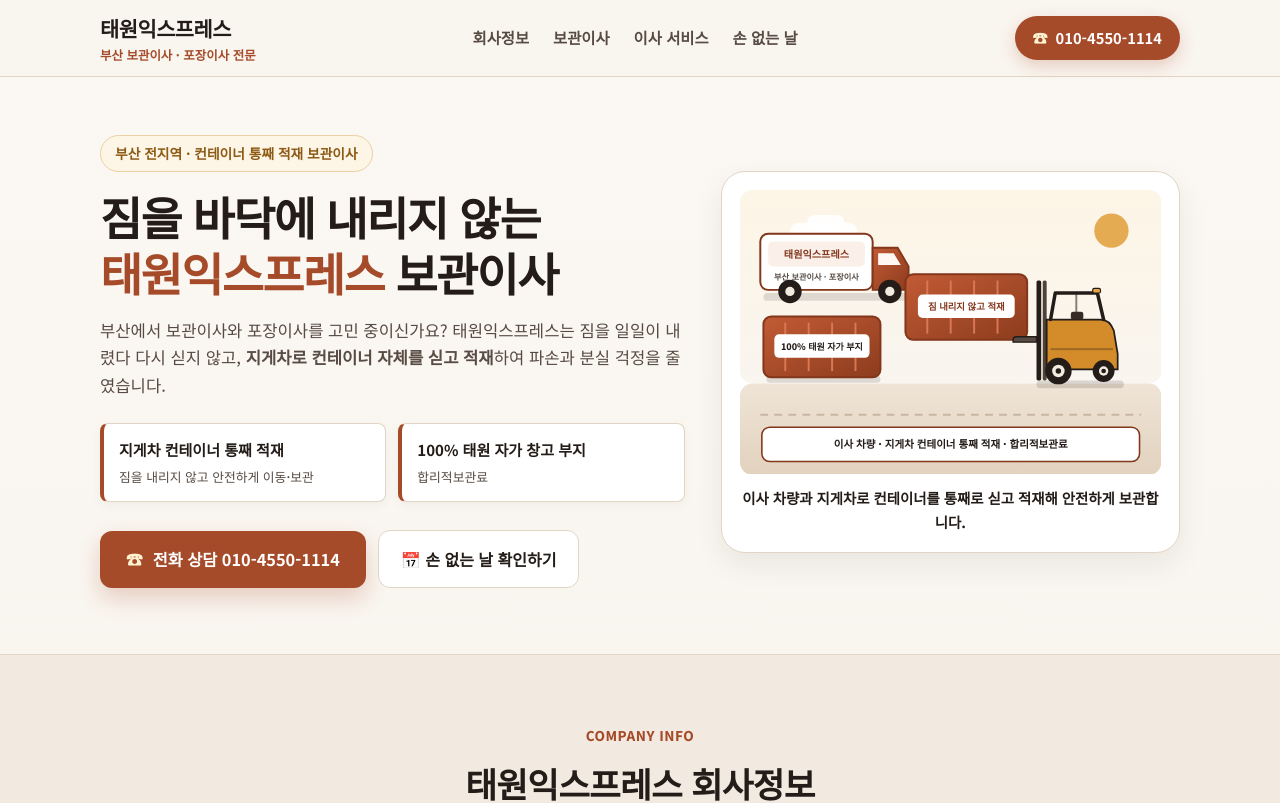
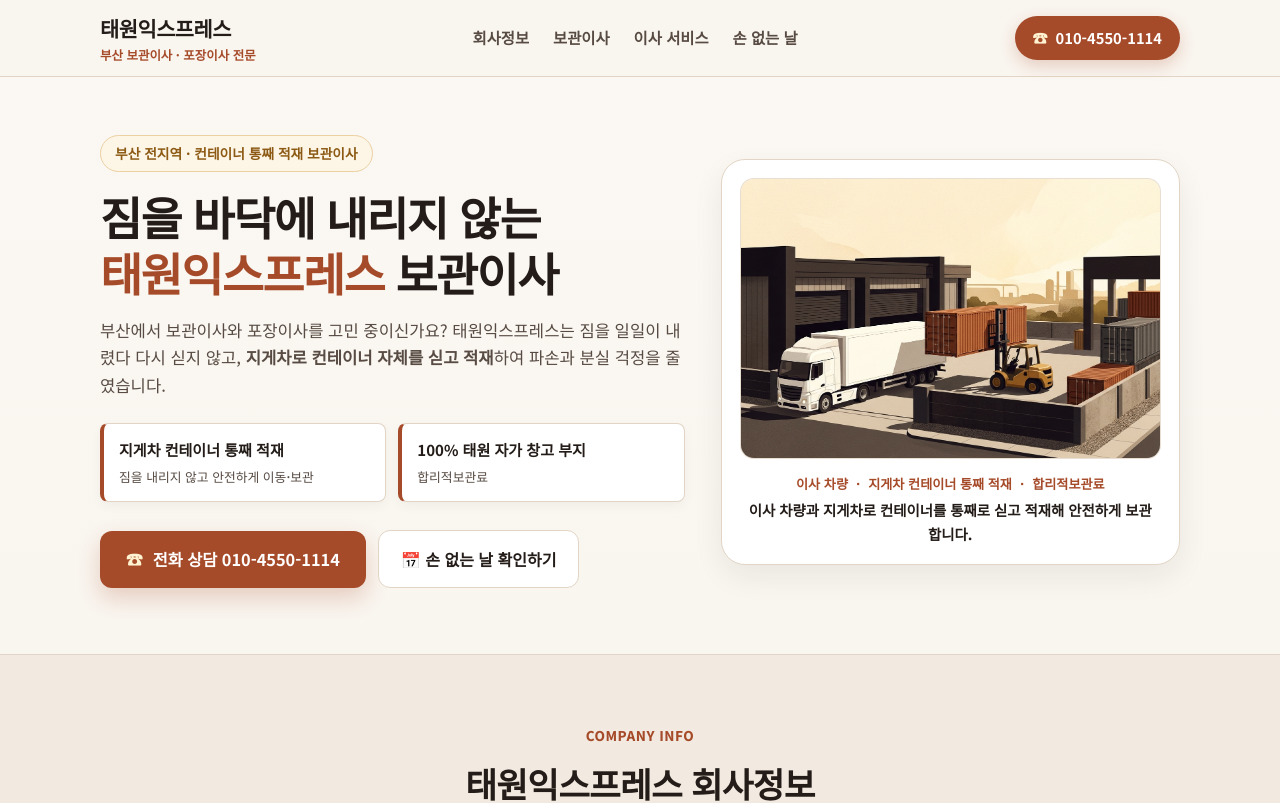
Before and after one commit to maestro0816/taewon24, a React (Vite) app: page / in a window 1280 px wide. Shown: the top 803 px of the page. Built offline with nearby package versions, Linux system fonts and the light colour scheme.

Commit message:
feat: replace hero illustration with actual image
Replaced the SVG hero illustration with a high-quality photograph to improve the visual representation of the service. Added error handling for the hero image to ensure graceful degradation.

```diff
--- a/src/App.tsx
+++ b/src/App.tsx
@@ -52,6 +52,7 @@ export default function App() {
   const [currentYear, setCurrentYear] = useState(2026);
   const [currentMonth, setCurrentMonth] = useState(10); // 0-indexed (10 = November 2026)
   const [selectedDate, setSelectedDate] = useState<SelectedDateInfo | null>(null);
+  const [heroImageError, setHeroImageError] = useState(false);
 
   const firstDayOfWeek = new Date(currentYear, currentMonth, 1).getDay();
   const lastDate = new Date(currentYear, currentMonth + 1, 0).getDate();
@@ -179,114 +180,37 @@ export default function App() {
               </div>
             </div>
 
-            <div className="rounded-[24px] border border-[#E2D5C5] bg-white p-[18px] shadow-[0_12px_30px_rgba(35,28,24,0.07)]">
-              <svg
-                viewBox="0 0 540 365"
-                width="100%"
-                height="auto"
-                role="img"
-                aria-label="전문적이고 따뜻한 감성의 태원익스프레스 차량, 컨테이너, 지게차 일러스트"
-              >
-                <defs>
-                  <linearGradient id="skyWarmGrad" x1="0" y1="0" x2="0" y2="1">
-                    <stop offset="0%" stopColor="#FDF5E6" />
-                    <stop offset="100%" stopColor="#F9F5EF" />
-                  </linearGradient>
-                  <linearGradient id="groundWarmGrad" x1="0" y1="0" x2="0" y2="1">
-                    <stop offset="0%" stopColor="#EFE4D6" />
-                    <stop offset="100%" stopColor="#E2D2BE" />
-                  </linearGradient>
-                  <linearGradient id="siennaBodyGrad" x1="0" y1="0" x2="1" y2="1">
-                    <stop offset="0%" stopColor="#C25B35" />
-                    <stop offset="100%" stopColor="#8C3C1E" />
-                  </linearGradient>
-                </defs>
-
-                {/* Sky & Ground */}
-                <rect x="0" y="0" width="540" height="248" fill="url(#skyWarmGrad)" rx="16" />
-                <rect x="0" y="248" width="540" height="117" fill="url(#groundWarmGrad)" rx="16" />
-                <line x1="26" y1="288" x2="514" y2="288" stroke="#C7B6A2" strokeWidth="2.5" strokeDasharray="10 8" />
-
-                {/* Warm Sun & Soft Clouds */}
-                <circle cx="476" cy="52" r="22" fill="#E3A442" opacity="0.9" />
-                <rect x="64" y="42" width="86" height="22" rx="11" fill="#FFFFFF" opacity="0.92" />
-                <rect x="86" y="32" width="48" height="20" rx="10" fill="#FFFFFF" opacity="0.92" />
-
-                {/* Moving Truck */}
-                <g transform="translate(26, 50)">
-                  <rect x="4" y="82" width="192" height="10" rx="5" fill="#231C18" opacity="0.13" />
-                  <rect x="0" y="6" width="144" height="72" rx="10" fill="#FFFFFF" stroke="#82361B" strokeWidth="2.5" />
-                  <rect x="10" y="16" width="124" height="32" rx="6" fill="#FBEFE9" />
-                  <text x="72" y="37" textAnchor="middle" fontSize="13" fontWeight="800" fill="#82361B">
-                    태원익스프레스
-                  </text>
-                  <text x="72" y="65" textAnchor="middle" fontSize="10.5" fontWeight="700" fill="#574B43">
-                    부산 보관이사 · 포장이사
-                  </text>
-                  <path d="M144 24 L176 24 L190 48 L190 78 L144 78 Z" fill="url(#siennaBodyGrad)" stroke="#82361B" strokeWidth="2.5" />
-                  <path d="M151 31 L171 31 L180 46 L151 46 Z" fill="#FDF8F2" />
-                  <circle cx="38" cy="80" r="15" fill="#231C18" />
-                  <circle cx="38" cy="80" r="6" fill="#F2EAE0" />
-                  <circle cx="166" cy="80" r="15" fill="#231C18" />
-                  <circle cx="166" cy="80" r="6" fill="#F2EAE0" />
-                </g>
-
-                {/* Stored Container on Taewon Self-Owned Site */}
-                <g transform="translate(30, 162)">
-                  <rect x="4" y="76" width="146" height="9" rx="4.5" fill="#231C18" opacity="0.13" />
-                  <rect x="0" y="0" width="150" height="78" rx="10" fill="url(#siennaBodyGrad)" stroke="#82361B" strokeWidth="2.5" />
-                  <line x1="28" y1="8" x2="28" y2="70" stroke="#D97852" strokeWidth="2.5" />
-                  <line x1="58" y1="8" x2="58" y2="70" stroke="#D97852" strokeWidth="2.5" />
-                  <line x1="88" y1="8" x2="88" y2="70" stroke="#D97852" strokeWidth="2.5" />
-                  <line x1="118" y1="8" x2="118" y2="70" stroke="#D97852" strokeWidth="2.5" />
-                  <rect x="14" y="23" width="122" height="30" rx="6" fill="#FFFFFF" />
-                  <text x="75" y="43" textAnchor="middle" fontSize="11.5" fontWeight="800" fill="#231C18">
-                    100% 태원 자가 부지
-                  </text>
-                </g>
-
-                {/* Container Lifted by Forklift */}
-                <g transform="translate(212, 108)">
-                  <rect x="0" y="0" width="156" height="84" rx="10" fill="url(#siennaBodyGrad)" stroke="#82361B" strokeWidth="2.5" />
-                  <line x1="28" y1="8" x2="28" y2="76" stroke="#D97852" strokeWidth="2.5" />
-                  <line x1="58" y1="8" x2="58" y2="76" stroke="#D97852" strokeWidth="2.5" />
-                  <line x1="88" y1="8" x2="88" y2="76" stroke="#D97852" strokeWidth="2.5" />
-                  <line x1="118" y1="8" x2="118" y2="76" stroke="#D97852" strokeWidth="2.5" />
-                  <rect x="16" y="26" width="124" height="30" rx="6" fill="#FFFFFF" />
-                  <text x="78" y="46" textAnchor="middle" fontSize="12" fontWeight="800" fill="#82361B">
-                    짐 내리지 않고 적재
-                  </text>
-                </g>
-
-                {/* Sleek Forklift in Warm Golden Ochre & Espresso */}
-                <g transform="translate(376, 122)">
-                  <rect x="4" y="122" width="112" height="10" rx="5" fill="#231C18" opacity="0.15" />
-                  <rect x="4" y="-6" width="6" height="128" fill="#231C18" rx="2" />
-                  <rect x="12" y="-6" width="5" height="128" fill="#4E4239" rx="2" />
-                  <path d="M4 66 L-22 66 Q-26 66 -26 70 L-26 73 L4 73 Z" fill="#574B43" stroke="#231C18" strokeWidth="1.8" />
-                  <path d="M17 44 L86 44 Q98 44 103 58 L108 88 L108 108 L17 108 Z" fill="#D48C2A" stroke="#231C18" strokeWidth="2.2" />
-                  <path d="M22 82 L102 82" stroke="#231C18" strokeWidth="3" opacity="0.28" />
-                  <path d="M22 44 L28 10 L82 10 L90 44" fill="none" stroke="#231C18" strokeWidth="4.5" strokeLinecap="round" strokeLinejoin="round" />
-                  <line x1="55" y1="10" x2="55" y2="44" stroke="#231C18" strokeWidth="2.5" opacity="0.55" />
-                  <rect x="48" y="34" width="16" height="10" rx="3" fill="#362C25" />
-                  <rect x="76" y="4" width="10" height="6" rx="2" fill="#E3A442" stroke="#231C18" strokeWidth="1.5" />
-                  <circle cx="32" cy="110" r="17" fill="#231C18" />
-                  <circle cx="32" cy="110" r="8" fill="#F2EAE0" />
-                  <circle cx="32" cy="110" r="3.5" fill="#231C18" />
-                  <circle cx="90" cy="110" r="14" fill="#231C18" />
-                  <circle cx="90" cy="110" r="6" fill="#F2EAE0" />
-                  <circle cx="90" cy="110" r="3" fill="#231C18" />
-                </g>
-
-                {/* Bottom Summary Banner */}
-                <rect x="28" y="304" width="484" height="44" rx="10" fill="#FFFFFF" stroke="#82361B" strokeWidth="2" />
-                <text x="270" y="331" textAnchor="middle" fontSize="13.5" fontWeight="800" fill="#231C18">
-                  이사 차량 · 지게차 컨테이너 통째 적재 · 합리적보관료
-                </text>
-              </svg>
-              <p className="mt-3 text-center text-[0.9rem] font-semibold text-[#231C18]">
-                이사 차량과 지게차로 컨테이너를 통째로 싣고 적재해 안전하게 보관합니다.
-              </p>
+            <div className="rounded-[24px] border border-[#E2D5C5] bg-white p-3.5 shadow-[0_12px_30px_rgba(35,28,24,0.07)] sm:p-[18px]">
+              <div className="aspect-[3/2] w-full overflow-hidden rounded-[14px] border border-[#E2D5C5]/70 bg-[#FAF5EE]">
+                {!heroImageError ? (
+                  <img
+                    src="/src/assets/images/taewon_logistics_hero_1795324613323.jpg"
+                    alt="태원익스프레스 화물차와 지게차로 컨테이너를 통째로 적재하는 모습"
+                    referrerPolicy="no-referrer"
+                    onError={() => setHeroImageError(true)}
+                    className="h-full w-full object-cover"
+                  />
+                ) : (
+                  <div className="flex h-full w-full flex-col items-center justify-center bg-gradient-to-br from-[#FDF5E6] to-[#EFE4D6] px-6 text-center">
+                    <span className="text-[1.05rem] font-extrabold text-[#82361B]">태원익스프레스</span>
+                    <span className="mt-1 text-[0.88rem] font-medium text-[#574B43]">
+                      이사 차량 · 지게차 컨테이너 통째 적재 · 100% 자가 부지
+                    </span>
+                  </div>
+                )}
+              </div>
+              <div className="mt-3.5 px-1 text-center">
+                <div className="flex flex-wrap items-center justify-center gap-x-2 gap-y-0.5 text-[0.82rem] font-bold text-[#A64B2A]">
+                  <span>이사 차량</span>
+                  <span aria-hidden="true">·</span>
+                  <span>지게차 컨테이너 통째 적재</span>
+                  <span aria-hidden="true">·</span>
+                  <span>합리적보관료</span>
+                </div>
+                <p className="mt-1 text-[0.9rem] font-semibold text-[#231C18]">
+                  이사 차량과 지게차로 컨테이너를 통째로 싣고 적재해 안전하게 보관합니다.
+                </p>
+              </div>
             </div>
           </div>
         </section>
```
Also changed, not shown: src/assets/images/taewon_logistics_hero_1795324613323.jpg (added).
